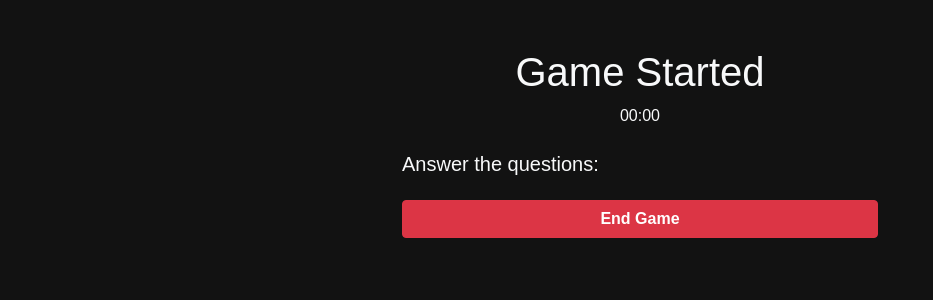
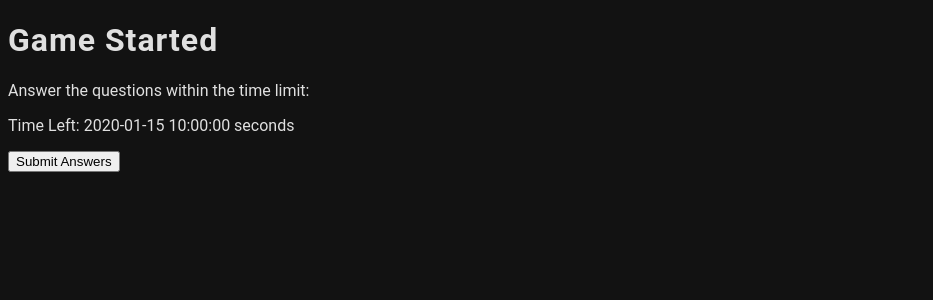
Before and after one commit to fdodinuth/nam-gam, a Flask app: template templates/game.html in a window 1280 px wide. Shown: the top 300 px of the page, without its empty margins (0-933 px from the left). Run offline with Flask 2, Linux system fonts and the light colour scheme; the template is opened without the code that fills it: most values are stand-ins (such as "Sample title", 1, 10 or a date in 2020); some libraries are stand-ins or nearby versions.

Commit message:
Update game.html

```diff
--- a/templates/game.html
+++ b/templates/game.html
@@ -3,78 +3,40 @@
 <head>
     <meta charset="UTF-8">
     <meta name="viewport" content="width=device-width, initial-scale=1.0">
-    <title>Game Started</title>
-    <link href="https://cdn.jsdelivr.net/npm/bootstrap@5.1.3/dist/css/bootstrap.min.css" rel="stylesheet">
-    <style>
-        body {
-            background-color: #121212;
-            color: #e0e0e0;
-            font-family: 'Arial', sans-serif;
-        }
-        .container {
-            max-width: 500px;
-        }
-        .btn {
-            font-weight: bold;
-        }
-        .btn:hover {
-            background-color: #4b7bec;
-        }
-    </style>
+    <title>Game</title>
+    <link rel="stylesheet" href="static/style.css">
 </head>
-<body>
-    <div class="container mt-5">
-        <h1 class="text-center text-light">Game Started</h1>
-        <div id="timerValue" class="text-center text-light mb-4">00:00</div>
-        <div id="questionArea" class="mb-4">
-            <h5 class="text-light">Answer the questions:</h5>
-        </div>
-        <button id="endGame" class="btn btn-danger w-100" onclick="endGame()">End Game</button>
+<body class="dark-theme">
+    <div class="container">
+        <h1>Game Started</h1>
+        <p>Answer the questions within the time limit:</p>
+        <p>Time Left: <span id="time_left">{{ time_limit }}</span> seconds</p>
+
+        <form action="/submit_answers" method="POST">
+            <input type="hidden" name="game_id" value="{{ game_id }}">
+            {% for i, question in enumerate(questions) %}
+                <div>
+                    <label>{{ question }}:</label>
+                    <input type="text" name="answers[]" required>
+                </div>
+            {% endfor %}
+            <button type="submit">Submit Answers</button>
+        </form>
     </div>
 
-    <script src="https://cdn.jsdelivr.net/npm/socket.io@4.5.0/dist/socket.io.min.js"></script>
     <script>
-        const socket = io();
-        const gameID = "{{ game_id }}";  // Get game ID from the server
+        let timeLeft = {{ time_limit }};
+        const timerElement = document.getElementById("time_left");
 
-        // Start Timer when game starts
-        socket.on('start_timer', (data) => {
-            let timeLeft = data.time;
-            const timerInterval = setInterval(() => {
-                if (timeLeft <= 0) {
-                    clearInterval(timerInterval);
-                    alert("Time's up!");
-                    socket.emit('end_game', { room: gameID });
-                } else {
-                    let minutes = Math.floor(timeLeft / 60);
-                    let seconds = timeLeft % 60;
-                    document.getElementById('timerValue').textContent = `${minutes}:${seconds < 10 ? '0' + seconds : seconds}`;
-                    timeLeft--;
-                }
-            }, 1000);
-        });
-
-        // Receive and display questions when the game starts
-        socket.on('send_questions', (data) => {
-            const questionArea = document.getElementById('questionArea');
-            questionArea.innerHTML = '';  // Clear existing questions
-
-            data.questions.forEach((question, index) => {
-                const questionElement = document.createElement('div');
-                questionElement.innerHTML = `
-                    <div class="form-group mb-3">
-                        <label class="form-label">${question}</label>
-                        <input type="text" id="question${index}" class="form-control" placeholder="Your answer" required>
-                    </div>
-                `;
-                questionArea.appendChild(questionElement);
-            });
-        });
-
-        // Function to end the game
-        function endGame() {
-            socket.emit('end_game', { room: gameID });
-        }
+        setInterval(() => {
+            if (timeLeft > 0) {
+                timeLeft--;
+                timerElement.textContent = timeLeft;
+            } else {
+                alert("Time is up!");
+                document.querySelector('form').submit();  // Auto submit when time's up
+            }
+        }, 1000);
     </script>
 </body>
 </html>
```
